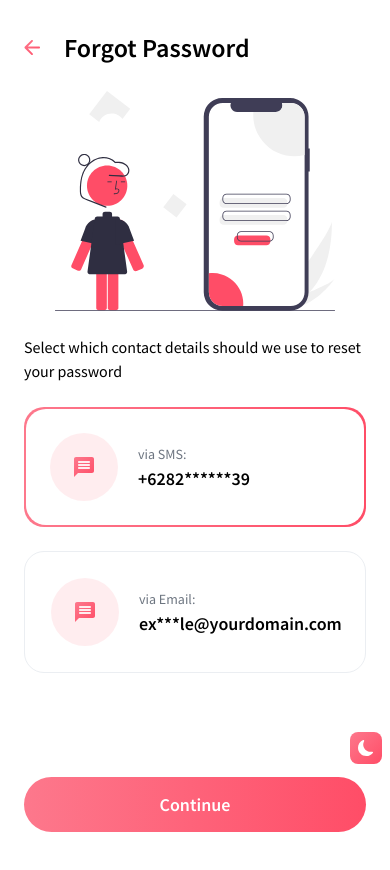
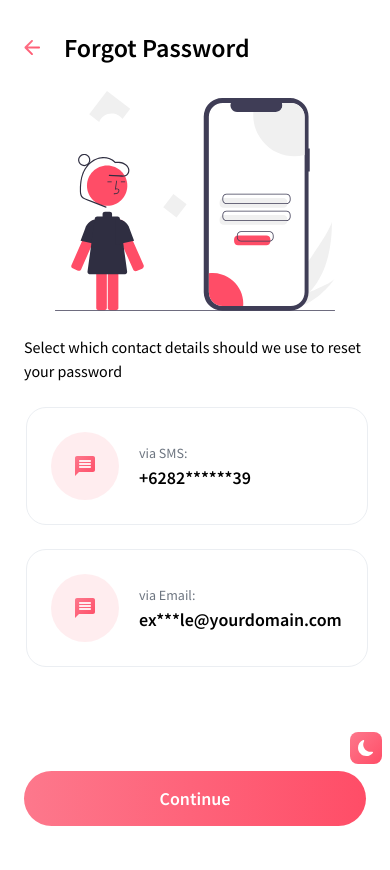
Before and after one commit to b1amage/further-web-front-end, a React (Create React App) app: page /forgot_password in a window 390 px wide. Built offline with nearby package versions, Linux system fonts and the light colour scheme.

Commit message:
responsive + fix dark mode

```diff
--- a/src/components/forgot_password/Type.js
+++ b/src/components/forgot_password/Type.js
@@ -1,18 +1,26 @@
-import React from "react";
+import React, { useState } from "react";
 
-export const Type = ({borderColor, type, value, name, icon}) => {
+export const Type = ({type, value, name, icon }) => {
+  const [isActive, setIsActive] = useState(false)
+
+  const handleActive = () => {
+    setIsActive(state => !state)
+  }
+
   return (
-    <div className={`p-0.5 rounded-[20px] my-6 ${borderColor}`}>
-      <div className="flex py-6 pl-6 rounded-[20px] bg-white">
+    // <div className={`   w-full h-full flex   `}>
+      <button className={`${isActive ? "border-2 border-primary-100" : "border border-gray"} py-6 pl-6 flex text-left w-full bg-white my-6 rounded-[20px] mx-0.5`} onClick={handleActive}>
         <div className="w-fit h-auto p-6 rounded-full bg-primary-100 bg-opacity-10">
           <img src={icon} alt={`${icon}`} />
         </div>
 
         <div className="mx-5 my-2">
-          <span className=" text-gray2 text-sm" id={type}>via {name}:</span>
-          <h1 className="font-semibold text-lg">{value}</h1>
+          <span className=" text-gray2 text-sm" id={type}>
+            via {name}:
+          </span>
+          <h1 className="font-semibold text-lg text-black">{value}</h1>
         </div>
-      </div>
-    </div>
+      </button>
+    // </div>
   );
 };
--- a/src/components/keyboard/Keyboard.js
+++ b/src/components/keyboard/Keyboard.js
@@ -5,7 +5,7 @@ import clear from '../../assets/svg/clear.svg'
 
 export const Keyboard = () => {
   return (
-    <div className='flex flex-wrap justify-between bg-gray3 relative bottom-0 backdrop-blur-[70px]'>
+    <div className='flex flex-wrap justify-between bg-gray3 relative bottom-0 backdrop-blur-[70px] md:mx-32 lg:mx-52'>
         <KeyboardButton type="button" value="1" />
         <KeyboardButton type="button" value="2" />
         <KeyboardButton type="button" value="3" />
--- a/src/components/keyboard/KeyboardButton.js
+++ b/src/components/keyboard/KeyboardButton.js
@@ -3,7 +3,7 @@ import React from 'react'
 export const KeyboardButton = ({type, value}) => {
   return (
     <div className='w-1/3 my-1 text-center'>
-        <input type={type} value={value} className="w-[135px] h-[46px] bg-white rounded-[5px]"/>
+        <input type={type} value={value} className="w-[135px] h-[46px] text-black bg-white rounded-[5px] cursor-pointer"/>
     </div>
   )
 }
--- a/src/components/otp/OtpBox.js
+++ b/src/components/otp/OtpBox.js
@@ -1,9 +1,13 @@
-import React from 'react'
+import React, { useState } from 'react'
 
 export const OtpBox = ({borderColor}) => {
+  const [isClicked, setIsClicked] = useState(false)
+  const handleOtpBox = () => {
+    setIsClicked(state => !state)
+  }
   return (
-    <div className={`${borderColor} p-px rounded-[10px] w-[83px] h-[68px] flex justify-center items-center box-border`}>
-        <input className="opt-field rounded-[9px] w-full h-full bg-white text-center outline-none font-semibold text-[29px]" type="text" pattern="\d*" maxLength="1"/>
+    <div className={`${isClicked ? "border border-primary-100" : "border border-gray"} p-px rounded-[10px] w-[83px] h-[68px] flex justify-center items-center box-border`}>
+        <input className="opt-field rounded-[9px] w-full h-full bg-white text-center outline-none font-semibold text-[29px] text-black" type="text" pattern="\d*" maxLength="1" onClick={handleOtpBox}/>
     </div>
   )
 }
--- a/src/components/otp/OtpContainer.js
+++ b/src/components/otp/OtpContainer.js
@@ -4,10 +4,10 @@ import { OtpBox } from './OtpBox'
 export const OtpContainer = () => {
   return (
     <div className='flex gap-4 justify-between my-[60px]'>
-        <OtpBox borderColor={`bg-gradient-to-l from-primary-100 to-primary-50`}/>
-        <OtpBox borderColor={`bg-gradient-to-l from-primary-100 to-primary-50`}/>
-        <OtpBox borderColor={`border border-gray`}/>
-        <OtpBox borderColor={`border border-gray`}/>
+        <OtpBox />
+        <OtpBox />
+        <OtpBox />
+        <OtpBox />
     </div>
   )
 }
--- a/src/views/ForgotPasswordPage.js
+++ b/src/views/ForgotPasswordPage.js
@@ -8,7 +8,7 @@ import { DisplaySvg } from "../components/forgot_password/DisplaySvg";
 export const ForgotPasswordPage = () => {
   return (
     <div>
-      <div className="mx-6 mt-7">
+      <div className="px-6 mt-7 w-full h-screen md:px-32 lg:px-60">
         <HeaderPassword id={`forgot-password`} name={`Forgot Password`}/>
 
         <DisplaySvg svg={forgotPassword}/>
@@ -19,9 +19,9 @@ export const ForgotPasswordPage = () => {
           </span>
         </div>
 
-        <Type borderColor={`bg-gradient-to-l from-primary-100 to-primary-50`} type={`sms`} value={`+6282******39`} name={`SMS`} icon={chat}/>
+        <Type type={`sms`} value={`+6282******39`} name={`SMS`} icon={chat}/>
 
-        <Type borderColor={`border border-gray`} type={`email`} value={`ex***le@yourdomain.com`} name={`Email`} icon={chat}/>
+        <Type type={`email`} value={`ex***le@yourdomain.com`} name={`Email`} icon={chat}/>
         <Button name={`Continue`}/>
 
       </div>
--- a/src/views/NotificationPage.js
+++ b/src/views/NotificationPage.js
@@ -3,7 +3,7 @@ import { NotificationFrame } from '../components/notification/NotificationFrame'
 
 export const NotificationPage = () => {
   return (
-    <div className="mx-[33px] mt-32">
+    <div className="mx-[33px] mt-32 md:mx-32 lg:mx-60">
         <NotificationFrame />
     </div>
   )
--- a/src/views/ResetPassword.js
+++ b/src/views/ResetPassword.js
@@ -5,7 +5,7 @@ import { ResetPasswordForm } from '../components/reset_password/ResetPasswordFor
 import resetPasswordFrame from '../assets/svg/resetPasswordFrame.svg'
 export const ResetPassword = () => {
   return (
-    <div className='mx-6 mt-7'>
+    <div className='mx-6 mt-7 md:mx-32 lg:mx-60'>
         <HeaderPassword  name="Reset Password"/>
         <DisplaySvg svg={resetPasswordFrame}/>
         <ResetPasswordForm />
--- a/src/views/TypeOtp.js
+++ b/src/views/TypeOtp.js
@@ -6,7 +6,7 @@ import { Main } from '../components/otp/Main'
 export const TypeOtp = () => {
   return (
     <div className='w-full h-screen'>
-        <div className="mx-6 mt-7">
+        <div className="mx-6 mt-7 md:mx-44 lg:mx-64">
             <HeaderPassword id={`forgot-password`} name={`Forgot Password`}/>
             <Main />
         </div>
```
